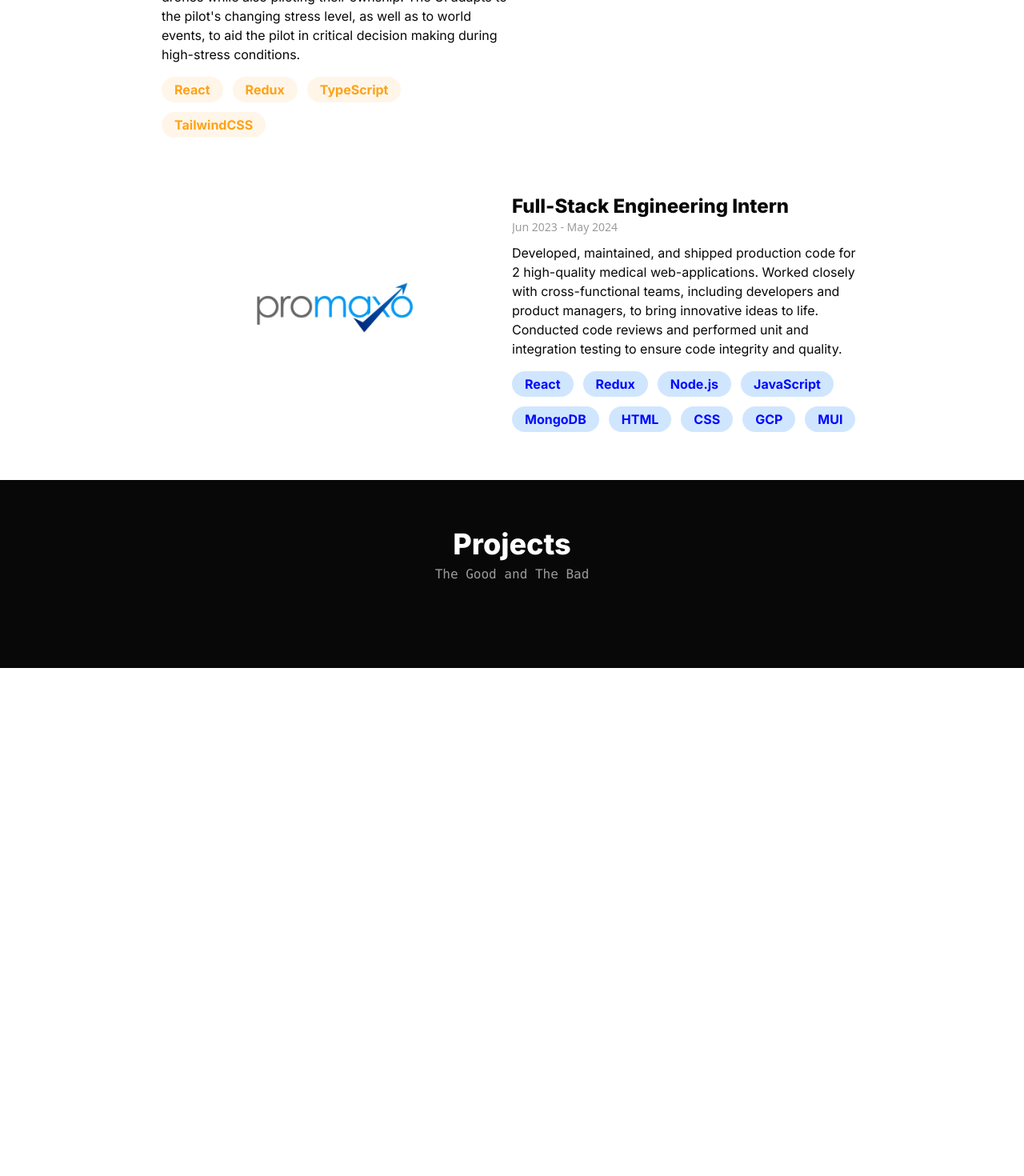
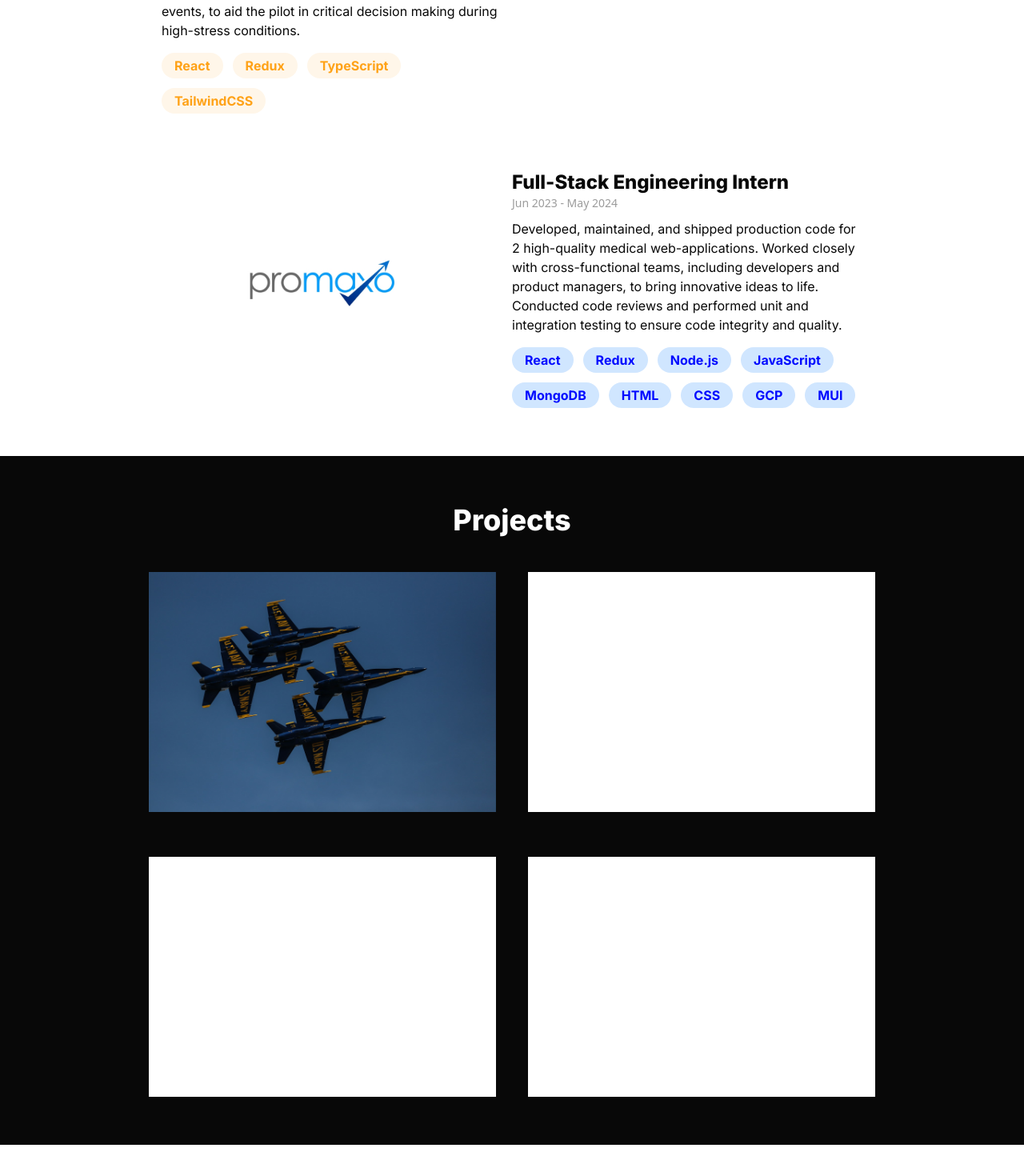
Before and after one commit to Bedlam343/Port-Folio, a Next.js app: page / in a window 1280 px wide. Shown: the part 1270-2740 px from the top of the page at 80% size. Built offline with nearby package versions, Linux system fonts and the light colour scheme.

Commit message:
flipping card compound component

```diff
--- a/src/components/Experience.tsx
+++ b/src/components/Experience.tsx
@@ -10,12 +10,12 @@ type ExperienceProps = {
 const Experience = ({ id }: ExperienceProps) => {
   return (
     <div id={id} className="bg-white py-[60px] flex flex-col items-center">
-      <p className="text-[#080808] text-center text-4xl font-extrabold mb-[6px]">
+      <p className="text-[#080808] text-center text-4xl font-extrabold mb-[5px] sm:mb-[45px]">
         Experience
       </p>
-      <p className="text-[#9C9C9C] mb-[5px] sm:mb-[45px] font-mono">
-        Quality over Quantity
-      </p>
+      {/* <p className="text-[#9C9C9C] mb-[5px] sm:mb-[45px] font-mono">
+        (Done With Dedication)
+      </p> */}
 
       <div className="flex flex-col gap-[15px] sm:gap-[45px] w-[100%] sm:px-8 md:px-6 lg:px-4 sm:max-w-[908px]">
         <div className="min-h-[300px] flex flex-col-reverse sm:flex-row">
@@ -91,7 +91,7 @@ const Experience = ({ id }: ExperienceProps) => {
         <div className="min-h-[300px] flex flex-col sm:flex-row">
           <div
             id="promaxo-picture"
-            className="w-[100%] sm:w-[50%] flex items-center justify-center relative"
+            className="w-[100%] sm:w-[50%] flex items-center justify-center relative pr-auto sm:pr-8"
           >
             <img
               className="w-[80%] sm:w-[100%] rounded-sm"
--- a/src/components/Projects.tsx
+++ b/src/components/Projects.tsx
@@ -1,17 +1,45 @@
+import { useState } from 'react';
+import FlipCard from '@/components/ui/FlipCard';
+
 type ProjectsProps = {
   id: string;
 };
 
 const Projects = ({ id }: ProjectsProps) => {
+  const [hover, setHover] = useState<string>('');
+
+  const clearHover = () => {
+    setHover('');
+  };
+
   return (
     <div id={id} className="bg-[#080808] py-[60px] flex flex-col items-center">
-      <p className="text-white text-center text-4xl font-extrabold mb-[6px]">
+      <p className="text-white text-center text-4xl font-extrabold mb-[25px] sm:mb-[45px]">
         Projects
       </p>
-      <p className="text-[#9C9C9C] font-mono mb-[45px]">The Good and The Bad</p>
+      {/* <p className="text-[#9C9C9C] font-mono mb-[25px] sm:mb-[45px]">
+        (Crafted With Love)
+      </p> */}
 
-      <div></div>
       {/* Images with text. Once hovered, images flips like a notecard and shows more info on the back */}
+      <div className="grid grid-cols-2 py-8 sm:py-0 sm:w-[908px] gap-x-10 gap-y-14">
+        <div className="flex h-[300px] flex-col justify-center">
+          <FlipCard>
+            <FlipCard.Front>
+              <img
+                className="h-full w-full object-cover"
+                src="/projects/fighter-jets.jpg"
+              />
+            </FlipCard.Front>
+
+            <FlipCard.Back>Back</FlipCard.Back>
+          </FlipCard>
+        </div>
+
+        <div className="bg-white h-[300px]"></div>
+        <div className="bg-white h-[300px]"></div>
+        <div className="bg-white h-[300px]"></div>
+      </div>
     </div>
   );
 };
--- /dev/null
+++ b/src/components/ui/FlipCard.tsx
@@ -0,0 +1,49 @@
+import { ReactNode } from 'react';
+
+type FlipCardProps = {
+  children: ReactNode;
+  flipDuration?: number;
+  rounded?: 'sm' | 'md' | 'lg' | 'xl';
+  shadow?: 'sm' | 'md' | 'lg' | 'xl';
+  shadowColor?: string;
+};
+
+const FlipCard = ({ children }: FlipCardProps) => {
+  return (
+    <div className="group h-full w-full [perspective:1000px] hover:cursor-pointer">
+      <div
+        className="relative h-full w-full transition-all duration-500
+  [transform-style:preserve-3d] group-hover:[transform:rotateY(180deg)]"
+      >
+        {children}
+      </div>
+    </div>
+  );
+};
+
+type FrontProps = {
+  children: ReactNode;
+};
+const Front = ({ children }: FrontProps) => {
+  return <div className="absolute inset-0">{children}</div>;
+};
+
+type BackProps = {
+  children: ReactNode;
+  opaqueBackground?: boolean;
+};
+const Back = ({ children }: BackProps) => {
+  return (
+    <div
+      className="absolute inset-0 h-full w-full bg-black/60 [transform:rotateY(180deg)]
+      [backface-visibility:hidden]"
+    >
+      {children}
+    </div>
+  );
+};
+
+FlipCard.Front = Front;
+FlipCard.Back = Back;
+
+export default FlipCard;
```
Also changed, not shown: public/projects/fighter-jets.jpg (added).
